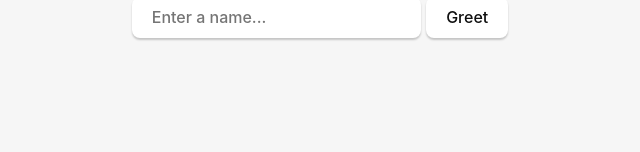
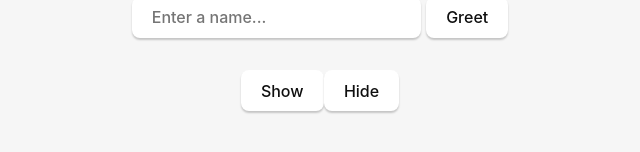
Before and after one commit to futugyou/rustproject, a Vue app in the folder projects/tauri-app/tauri-app-vue/: page / in a window 1280 px wide. Shown: the part 420-572 px from the top of the page, without its empty margins (320-960 px from the left). Built offline with nearby package versions, Linux system fonts and the light colour scheme.

Commit message:
call tauri api
but it is no effect

```diff
--- a/projects/tauri-app/tauri-app-vue/src/components/Greet.vue
+++ b/projects/tauri-app/tauri-app-vue/src/components/Greet.vue
@@ -1,6 +1,7 @@
 <script setup lang="ts">
 import { ref } from "vue";
 import { invoke } from "@tauri-apps/api/tauri";
+import { show, hide } from '@tauri-apps/api/app';
 
 const greetMsg = ref("");
 const name = ref("");
@@ -15,6 +16,21 @@ async function greet() {
   // Learn more about Tauri commands at https://tauri.app/v1/guides/features/command
   greetMsg.value = await invoke("greet", { name: name.value });
 }
+
+function showApp() {
+  hideApp()
+    .then(() => {
+      setTimeout(() => {
+        show()
+          .then(() => greetMsg.value = 'Shown app')
+      }, 2000)
+    })
+}
+
+function hideApp() {
+  return hide()
+    .then(() => greetMsg.value = 'Hide app')
+}
 </script>
 
 <template>
@@ -24,4 +40,11 @@ async function greet() {
   </div>
 
   <p>{{ greetMsg }}</p>
+
+
+  <div class="card">
+    <button class="btn" id="show" title="Hides and shows the app after 2 seconds" @click="showApp()">Show</button>
+    <button class="btn" id="hide" @click="hideApp()">Hide</button>
+  </div>
+
 </template>
```
Also changed, not shown: 1 other file (tests, documents, lock files or other folders).
